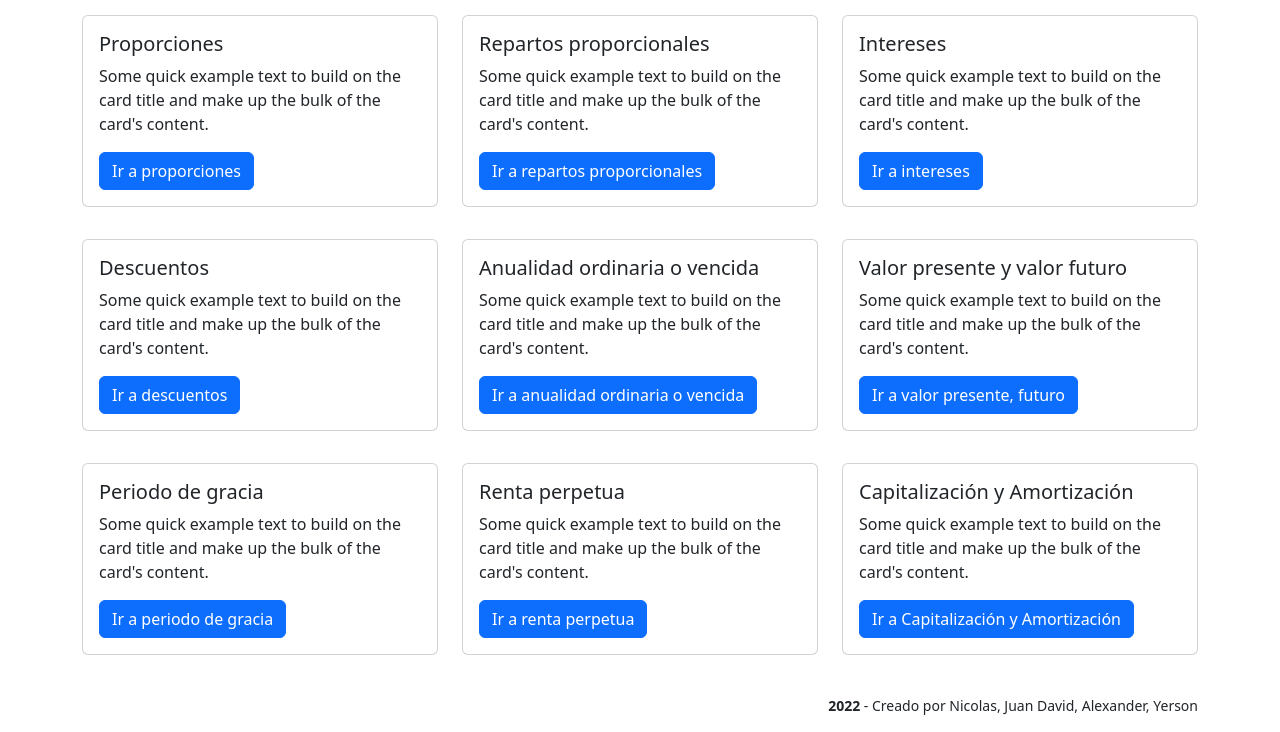
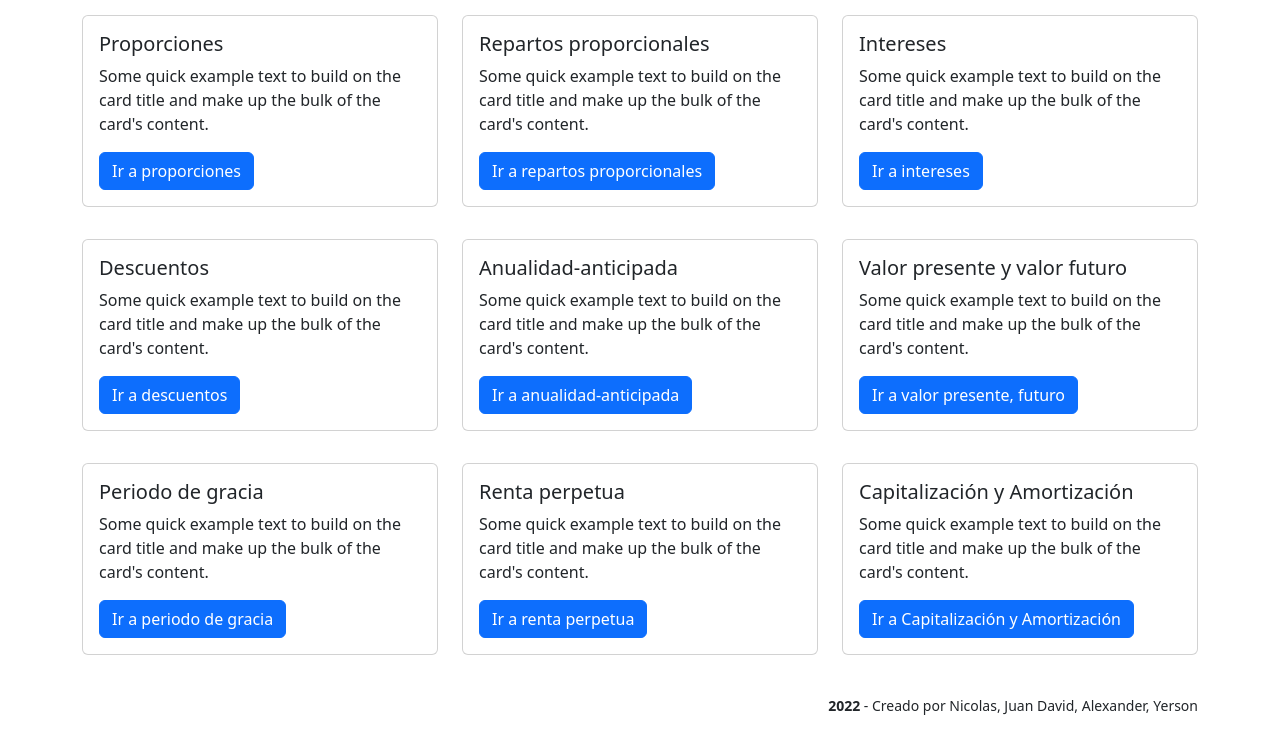
Before and after one commit to AlexTorresDev/ingenieria_economica, a website built with Vite: page src/index.html in a window 1280 px wide. Shown: the part 89-821 px from the top of the page. Built offline with nearby package versions, Linux system fonts and the light colour scheme.

Commit message:
Cambios anualidad anticipada

```diff
--- a/src/index.html
+++ b/src/index.html
@@ -60,10 +60,10 @@
       <div class="col col-4 my-3">
         <div class="card">
           <div class="card-body">
-            <h5 class="card-title">Anualidad ordinaria o vencida</h5>
+            <h5 class="card-title">Anualidad-anticipada</h5>
             <p class="card-text">Some quick example text to build on the card title and make up the bulk of the card's
               content.</p>
-            <a href="./pages/anualidad-ordinaria-vencida.html" class="btn btn-primary">Ir a anualidad ordinaria o vencida</a>
+            <a href="./pages/anualidad-anticipada.html" class="btn btn-primary">Ir a anualidad-anticipada</a>
           </div>
         </div>
       </div>
```
Also changed, not shown: src/pages/anualidad-anticipada.html (renamed from src/pages/anticipada.html, +1 -1 lines).
